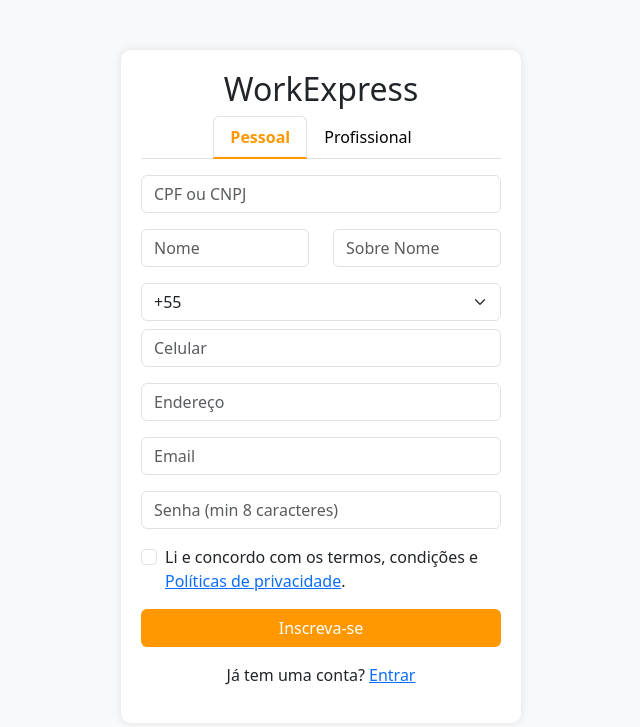
After one commit to Adan-Marques/tcc_ads, a Django app: page /cadastro/ in a window 1280 px wide. The commit adds this page. Shown: the top 727 px of the page, without its empty margins (319-959 px from the left). Run offline with Django 5.2, Linux system fonts and the light colour scheme.

Commit message:
add cadastro.html

```diff
--- a/home/views.py
+++ b/home/views.py
@@ -9,6 +9,5 @@ def home(request):
 def logout_view(request):
     return logout_then_login(request)
 
-def esqueci(request):
-    #default_token_generator
-    return render(request, 'esqueci.html')
+def cadastro(request):
+    return render(request, 'cadastro.html')
--- a/static/css/home.css
+++ b/static/css/home.css
@@ -26,3 +26,30 @@
 	background-color: #4A4A4A;
 	color: white;
 }
+
+body {
+	background-color: #f8f9fa;
+}
+.form-container {
+	max-width: 400px;
+	margin: 50px auto;
+	background: #fff;
+	padding: 20px;
+	border-radius: 10px;
+	box-shadow: 0 0 10px rgba(0, 0, 0, 0.1);
+}
+.nav-tabs .nav-link {
+	color: #000;
+}
+.nav-tabs .nav-link.active {
+	font-weight: bold;
+	color: #ff9800;
+	border-bottom: 2px solid #ff9800;
+}
+.btn-custom {
+	background-color: #ff9800;
+	color: #fff;
+}
+.btn-custom:hover {
+	background-color: #e68900;
+}
--- a/tcc_ads/urls.py
+++ b/tcc_ads/urls.py
@@ -22,7 +22,7 @@ from django.contrib.auth.views import PasswordResetConfirmView
 urlpatterns = [
     path('admin/', admin.site.urls),
     path('', views.home, name='home'),
-    path('esqueci/', views.esqueci, name='esqueci'),
+    path('cadastro/', views.cadastro, name='cadastro'),
     path('accounts/', include('django.contrib.auth.urls')),
     path('logout/', views.logout_view, name='logout'),
     path('password_reset_confirm/<uidb64>/<token>/', PasswordResetConfirmView.as_view(template_name='registration/password_reset_confirm.html', success_url='/accounts/login/'), name='password_reset_confirm')
--- /dev/null
+++ b/templates/cadastro.html
@@ -0,0 +1,118 @@
+{% load static %}
+<!DOCTYPE html>
+<html lang="pt-br">
+
+<head>
+    <meta charset="UTF-8">
+    <meta name="viewport" content="width=device-width, initial-scale=1.0">
+    <title>WorkExpress</title>
+    <link href="https://cdn.jsdelivr.net/npm/bootstrap@5.3.3/dist/css/bootstrap.min.css" rel="stylesheet"
+        integrity="sha384-QWTKZyjpPEjISv5WaRU9OFeRpok6YctnYmDr5pNlyT2bRjXh0JMhjY6hW+ALEwIH" crossorigin="anonymous">
+    <link rel="stylesheet" href="/static/css/home.css">
+    <link rel="stylesheet" href="https://cdnjs.cloudflare.com/ajax/libs/font-awesome/6.7.2/css/all.min.css"
+        integrity="sha512-Evv84Mr4kqVGRNSgIGL/F/aIDqQb7xQ2vcrdIwxfjThSH8CSR7PBEakCr51Ck+w+/U6swU2Im1vVX0SVk9ABhg=="
+        crossorigin="anonymous" referrerpolicy="no-referrer" />
+</head>
+
+<body>
+    <div class="container">
+        <div class="form-container">
+            <h2 class="text-center">WorkExpress</h2>
+            <ul class="nav nav-tabs justify-content-center" id="tabMenu">
+                <li class="nav-item">
+                    <a class="nav-link active" data-bs-toggle="tab" href="#pessoal">Pessoal</a>
+                </li>
+                <li class="nav-item">
+                    <a class="nav-link" data-bs-toggle="tab" href="#profissional">Profissional</a>
+                </li>
+            </ul>
+            <!-- FORMULARIO DA PESSOA -->
+            <div class="tab-content mt-3">
+                <div class="tab-pane fade show active" id="pessoal">
+                    <form>
+                        <div class="mb-3">
+                            <input type="text" class="form-control" placeholder="CPF ou CNPJ">
+                        </div>
+                        <div class="row mb-3">
+                            <div class="col">
+                                <input type="text" class="form-control" placeholder="Nome">
+                            </div>
+                            <div class="col">
+                                <input type="text" class="form-control" placeholder="Sobre Nome">
+                            </div>
+                        </div>
+                        <div class="mb-3">
+                            <select class="form-select">
+                                <option selected>+55</option>
+                            </select>
+                            <input type="text" class="form-control mt-2" placeholder="Celular">
+                        </div>
+                        <div class="mb-3">
+                            <input type="text" class="form-control" placeholder="Endereço">
+                        </div>
+                        <div class="mb-3">
+                            <input type="email" class="form-control" placeholder="Email">
+                        </div>
+                        <div class="mb-3">
+                            <input type="password" class="form-control" placeholder="Senha (min 8 caracteres)">
+                        </div>
+                        <div class="mb-3 form-check">
+                            <input type="checkbox" class="form-check-input">
+                            <label class="form-check-label">Li e concordo com os termos, condições e <a
+                                    href="#">Políticas de privacidade</a>.</label>
+                        </div>
+                        <button type="submit" class="btn btn-custom w-100">Inscreva-se</button>
+                        <p class="text-center mt-3">Já tem uma conta? <a href="{%  url 'login'  %}">Entrar</a></p>
+                    </form>
+                </div>
+                <!-- FORMULARIO DO PROFISSIONAL-->
+                <div class="tab-pane fade" id="profissional">
+                    <form>
+                        <div class="mb-3">
+                            <input type="text" class="form-control" placeholder="CPF ou CNPJ">
+                        </div>
+                        <div class="row mb-3">
+                            <div class="col">
+                                <input type="text" class="form-control" placeholder="Nome">
+                            </div>
+                            <div class="col">
+                                <input type="text" class="form-control" placeholder="Sobre Nome">
+                            </div>
+                        </div>
+                        <div class="mb-3">
+                            <select class="form-select">
+                                <option selected>Especialidades</option>
+                            </select>
+                        </div>
+                        <div class="mb-3">
+                            <select class="form-select">
+                                <option selected>+55</option>
+                            </select>
+                            <input type="text" class="form-control mt-2" placeholder="Celular">
+                        </div>
+                        <div class="mb-3">
+                            <input type="text" class="form-control" placeholder="Endereço">
+                        </div>
+                        <div class="mb-3">
+                            <input type="email" class="form-control" placeholder="Email">
+                        </div>
+                        <div class="mb-3">
+                            <input type="password" class="form-control" placeholder="Senha (min 8 caracteres)">
+                        </div>
+                        <div class="mb-3 form-check">
+                            <input type="checkbox" class="form-check-input">
+                            <label class="form-check-label">Li e concordo com os termos, condições e <a
+                                    href="#">Políticas de privacidade</a>.</label>
+                        </div>
+                        <button type="submit" class="btn btn-custom w-100">Inscreva-se</button>
+                        <p class="text-center mt-3">Já tem uma conta? <a href="{%  url 'login'  %}">Entrar</a>
+                        </p>
+                    </form>
+                </div>
+            </div>
+        </div>
+    </div>
+    <script src="https://cdn.jsdelivr.net/npm/bootstrap@5.3.0/dist/js/bootstrap.bundle.min.js"></script>
+</body>
+
+</html>
```
Also changed, not shown: templates/esqueci.html (deleted, +0 -42 lines), templates/registration/login.html (+2 -7 lines), templates/registration/password_reset_form.html (+1 -6 lines).
